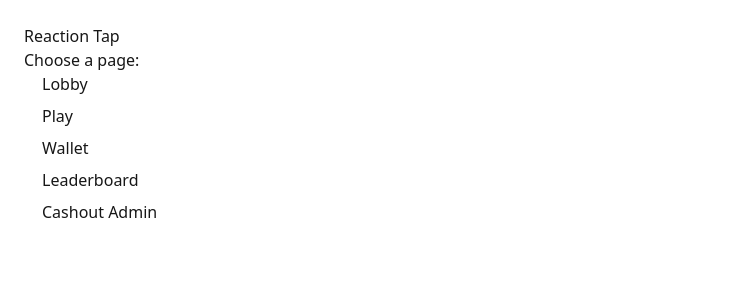
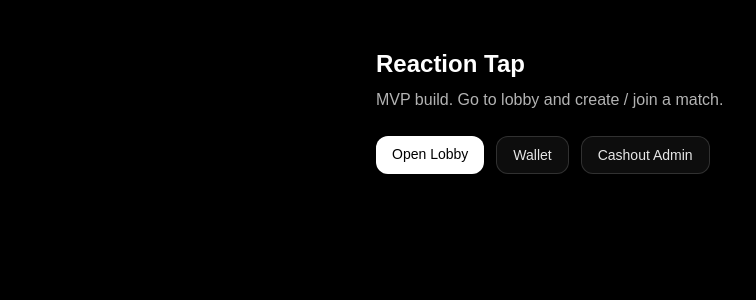
Before and after one commit to uniquestertakhir/reaction-tap-architecture, a Next.js app in the folder apps/web/: page / in a window 1280 px wide. Shown: the top 300 px of the page, without its empty margins (0-756 px from the left). Built offline with nearby package versions, Linux system fonts and the light colour scheme.

Commit message:
fix(web): make root page a valid module

```diff
--- a/apps/web/app/(public)/page.tsx
+++ b/apps/web/app/(public)/page.tsx
@@ -3,17 +3,36 @@ import Link from "next/link";
 
 export default function HomePage() {
   return (
-    <main style={{ padding: 24, fontFamily: "system-ui" }}>
-      <h1>Reaction Tap</h1>
-      <p>Choose a page:</p>
+    <main className="min-h-screen bg-black text-white">
+      <div className="mx-auto max-w-xl px-6 py-12">
+        <h1 className="text-2xl font-semibold">Reaction Tap</h1>
+        <p className="mt-2 text-white/70">
+          MVP build. Go to lobby and create / join a match.
+        </p>
 
-      <ul style={{ display: "grid", gap: 8, paddingLeft: 18 }}>
-        <li><Link href="/lobby">Lobby</Link></li>
-        <li><Link href="/play">Play</Link></li>
-        <li><Link href="/wallet">Wallet</Link></li>
-        <li><Link href="/leaderboard">Leaderboard</Link></li>
-        <li><Link href="/cashout-admin">Cashout Admin</Link></li>
-      </ul>
+        <div className="mt-6 flex flex-wrap gap-3">
+          <Link
+            href="/lobby"
+            className="rounded-xl bg-white px-4 py-2 text-sm font-medium text-black"
+          >
+            Open Lobby
+          </Link>
+
+          <Link
+            href="/wallet"
+            className="rounded-xl border border-white/15 bg-white/5 px-4 py-2 text-sm font-medium text-white/90"
+          >
+            Wallet
+          </Link>
+
+          <Link
+            href="/cashout-admin"
+            className="rounded-xl border border-white/15 bg-white/5 px-4 py-2 text-sm font-medium text-white/90"
+          >
+            Cashout Admin
+          </Link>
+        </div>
+      </div>
     </main>
   );
 }
```
